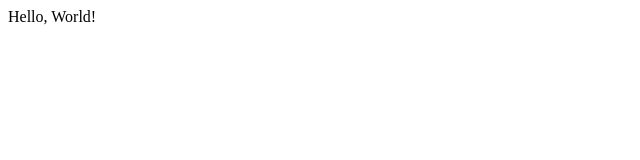
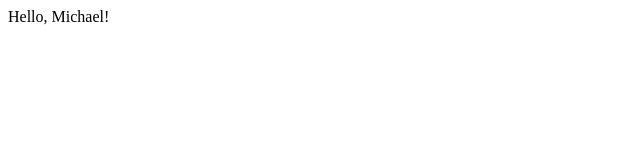
Before and after one commit to udaykumar-gade/website, a plain HTML site: page index.html in a window 1280 px wide. Shown: the full height of the page, 0-640 px from the left. Drawn offline with Linux system fonts and the light colour scheme.

Commit message:
Update index.html

```diff
--- a/index.html
+++ b/index.html
@@ -1 +1 @@
-<html> Hello, World!  </html>
+<html> Hello, Michael!  </html>
```
